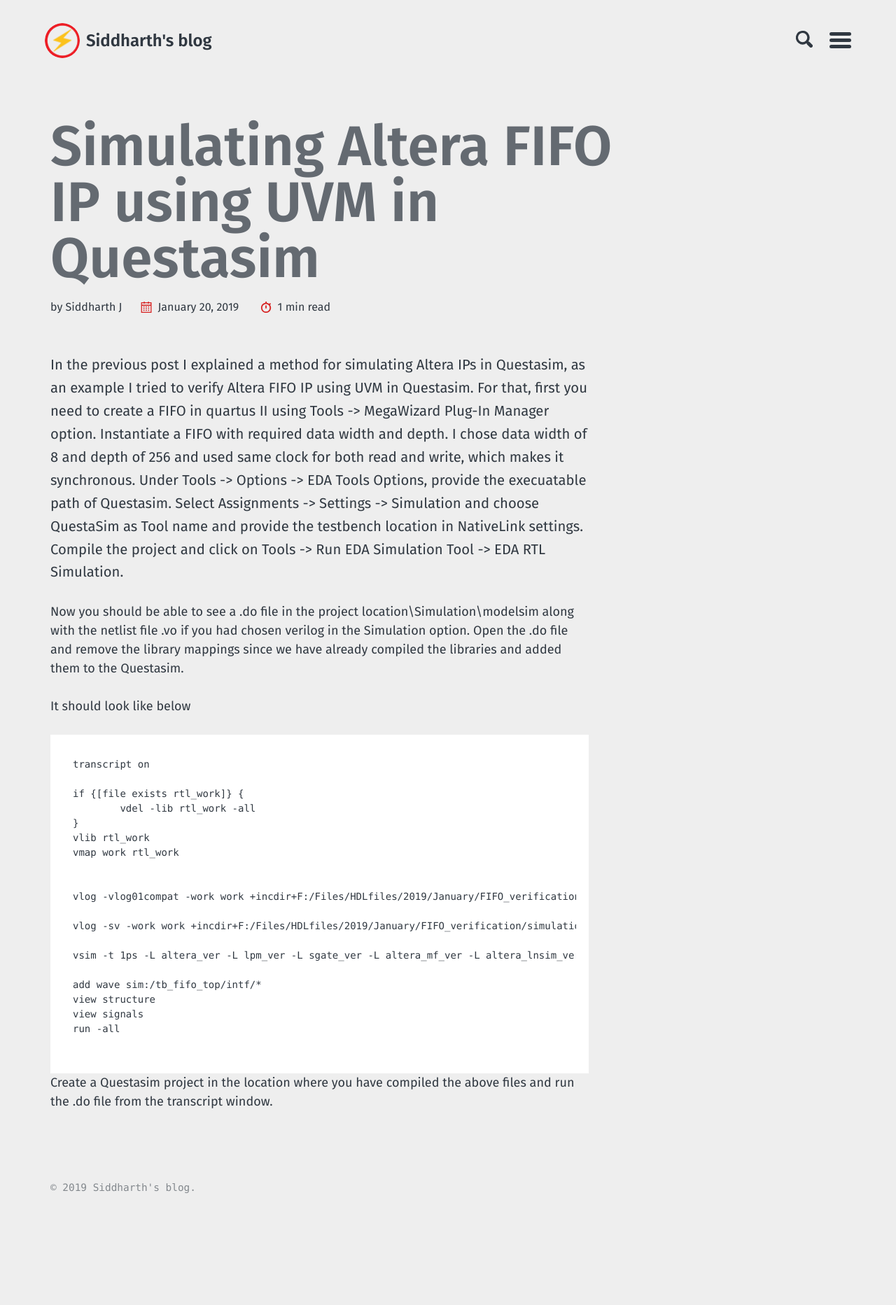
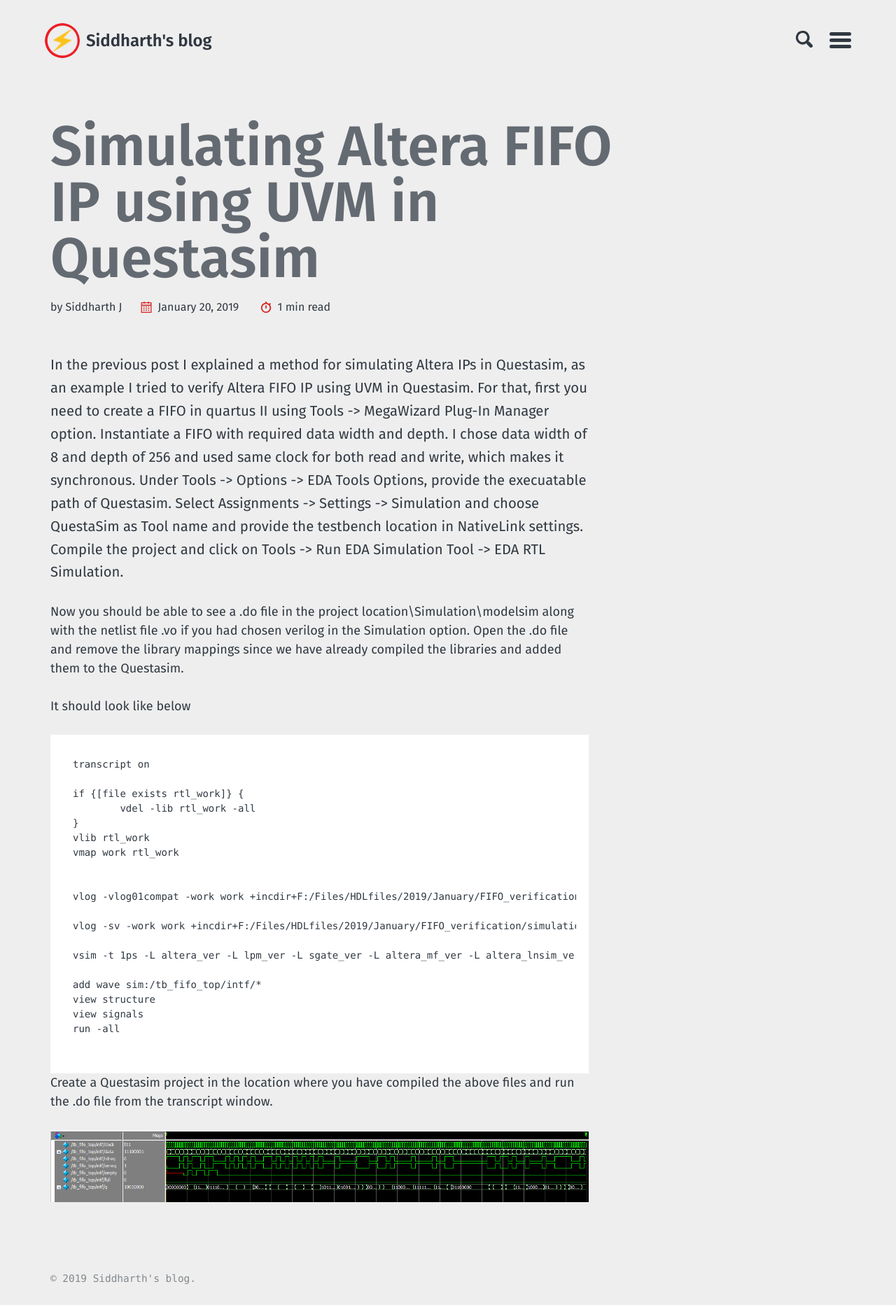
Before and after one commit to siddharth-pro/gitSiddharth.github.io, a Jekyll site: the page built from _posts/2019-01-20-simulating-altera-fifo-ip-using-uvm-in-questasim.markdown, in a window 1280 px wide. Shown: the whole page at 70% size. Built offline with Jekyll 4.4.1, drawn with Linux system fonts in a browser that asks for light colours; before the commit the page ends 1736 px from its top, so only the background shows below that.

Commit message:
Update 2019-01-20-simulating-altera-fifo-ip-using-uvm-in-questasim.markdown

````diff
--- a/_posts/2019-01-20-simulating-altera-fifo-ip-using-uvm-in-questasim.markdown
+++ b/_posts/2019-01-20-simulating-altera-fifo-ip-using-uvm-in-questasim.markdown
@@ -42,3 +42,5 @@ run -all
 ```
 
 Create a Questasim project in the location where you have compiled the above files and run the .do file from the transcript window.
+
+![Waveform](/assets/images/alt_fifo.png)
````
